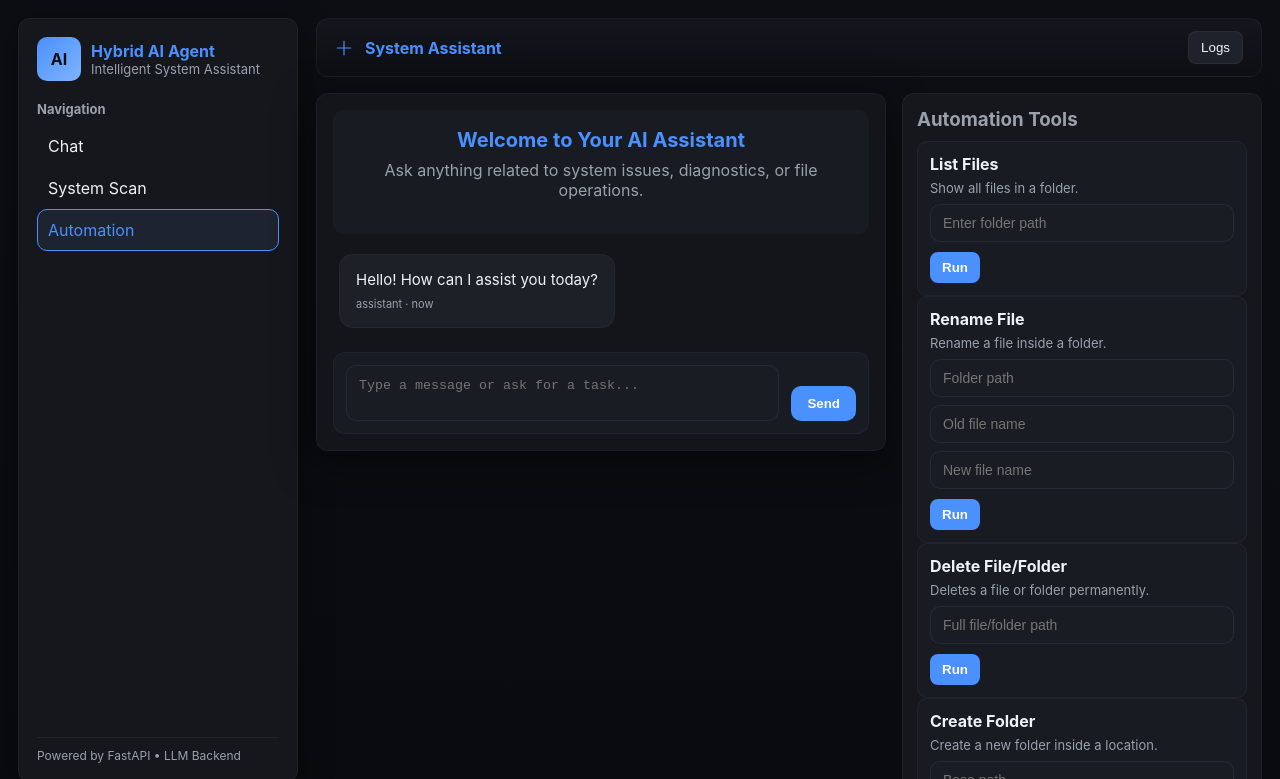
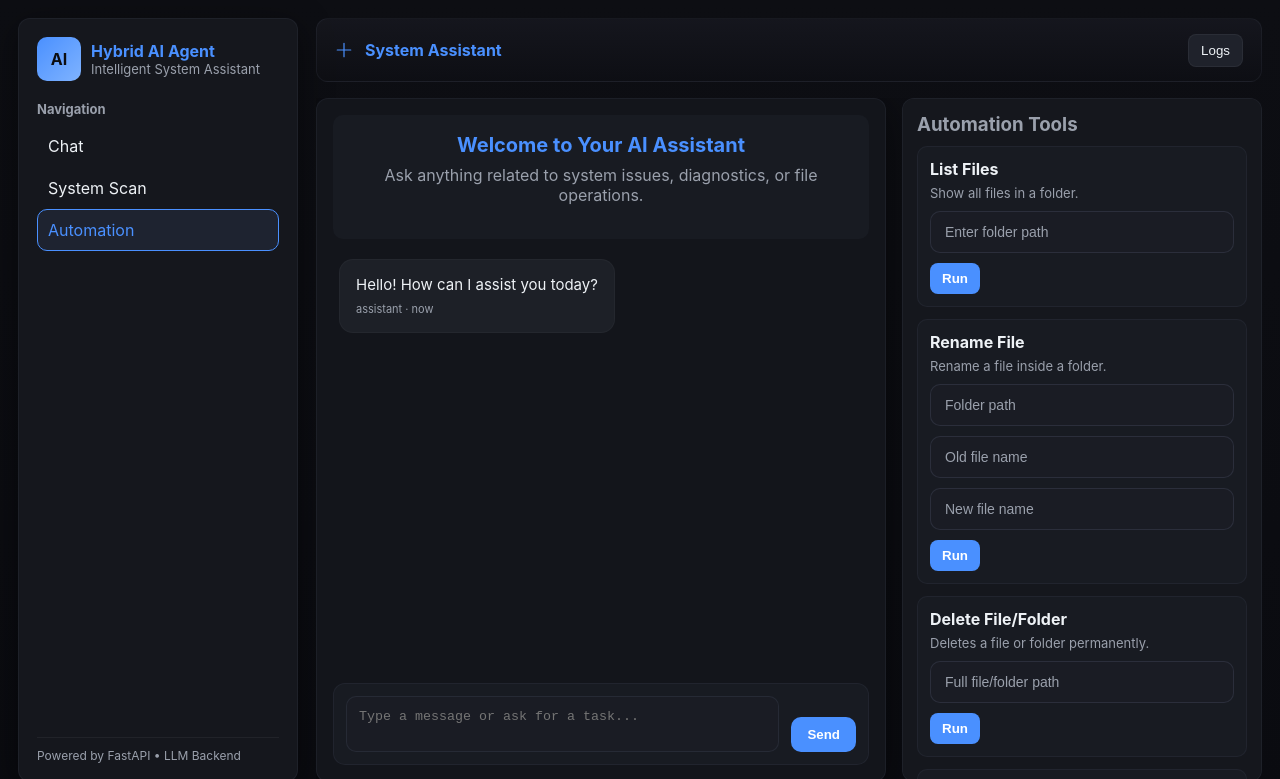
Before and after one commit to udai-veer-saini/hybrid-ai-agent, a plain HTML site: page frontend/index.html in a window 1280 px wide. Both pictures are taken after a click on the element "Automation". Shown: the top 779 px of the page. Drawn offline with Linux system fonts and the light colour scheme.

Commit message:
UI Fixes: Stable layout.

```diff
--- a/frontend/index.html
+++ b/frontend/index.html
@@ -25,22 +25,26 @@
     --success:#5da8ff;
 }
 
-*{box-sizing:border-box}
+* { box-sizing:border-box; }
 
-html,body{
+html, body {
     height:100%;
     margin:0;
     font-family:Inter, "Segoe UI", system-ui, -apple-system, Roboto, Arial;
     color:var(--text);
     background:linear-gradient(180deg,#0d0e13 0%, #0a0b10 100%);
+    overflow:hidden; /* ensures the page never scrolls */
 }
 
-/* Layout */
-.app{
+/* ===============================
+   ROOT LAYOUT
+================================ */
+.app {
     height:100vh;
     display:flex;
     gap:18px;
     padding:18px;
+    overflow:hidden;  /* prevents outer scroll issues */
 }
 
 /* ===============================
@@ -56,6 +60,7 @@ html,body{
     display:flex;
     flex-direction:column;
     gap:14px;
+    flex-shrink:0;
 }
 
 .brand{
@@ -102,7 +107,6 @@ html,body{
     color:var(--accent);
 }
 
-/* Footer */
 .sidebar-footer{
     margin-top:auto;
     padding-top:10px;
@@ -112,15 +116,18 @@ html,body{
 }
 
 /* ===============================
-   MAIN AREA
+   MAIN COLUMN
 ================================ */
-.main{
+.main {
     flex:1;
     display:flex;
     flex-direction:column;
     gap:16px;
+    min-height:0;    /* required for nested flexbox */
+    min-width:0;     /* prevents horizontal collapse */
 }
 
+/* TOP BAR */
 .topbar{
     height:64px;
     background:var(--panel-bg);
@@ -130,6 +137,7 @@ html,body{
     display:flex;
     justify-content:space-between;
     align-items:center;
+    flex-shrink:0;
 }
 
 .topbar .title{
@@ -141,10 +149,24 @@ html,body{
 }
 
 /* ===============================
+   CONTENT AREA (chat + tools)
+================================ */
+.content {
+    flex:1;
+    display:flex;
+    gap:16px;
+    min-height:0;
+    min-width:0;
+    overflow:hidden;
+}
+
+/* ===============================
    CHAT AREA
 ================================ */
-.chat-area{
+.chat-area {
     flex:1;
+    min-width:0;   /* THIS prevents chat shrinking horizontally */
+    min-height:0;
     background:#13151b;
     border-radius:12px;
     padding:16px;
@@ -153,6 +175,7 @@ html,body{
     display:flex;
     flex-direction:column;
     gap:12px;
+    overflow:hidden; /* required */
 }
 
 .hero{
@@ -165,9 +188,12 @@ html,body{
 .hero h1{margin:0;font-size:20px;color:var(--accent)}
 .hero p{margin-top:8px;color:var(--muted)}
 
+/* Chat messages scroll */
 .chat-window{
     flex:1;
-    overflow:auto;
+    overflow-y:auto;
+    min-height:0;
+    min-width:0;
     display:flex;
     flex-direction:column;
     gap:10px;
@@ -200,29 +226,13 @@ html,body{
     color:var(--text);
 }
 
-/* Timestamps */
 .meta{
     margin-top:6px;
     font-size:11px;
     color:var(--muted);
 }
 
-/* Typing */
-.dot{
-    width:8px;height:8px;
-    background:var(--accent);
-    border-radius:50%;
-    animation:bounce 1.1s infinite;
-}
-@keyframes bounce{
-    0%{transform:translateY(0)}
-    50%{transform:translateY(-6px)}
-    100%{transform:translateY(0)}
-}
-
-/* ===============================
-   COMPOSER
-================================ */
+/* Composer */
 .composer{
     display:flex;
     gap:12px;
@@ -230,7 +240,8 @@ html,body{
     background:#181b22;
     border-radius:12px;
     border:1px solid var(--card-border);
-    align-items: flex-end;
+    align-items:flex-end;
+    flex-shrink:0;
 }
 
 .composer textarea{
@@ -241,8 +252,8 @@ html,body{
     padding:12px;
     border-radius:10px;
     resize:none;
-    overflow-y: auto !important;
-    max-height: 120px !important;
+    overflow-y:auto;
+    max-height:120px;
 }
 
 .composer textarea:focus{
@@ -260,49 +271,46 @@ html,body{
     cursor:pointer;
 }
 
+/* Logger */
+.logger{
+    background:#1a1c24;
+    border:1px solid rgba(110,120,150,0.15);
+    padding:8px;
+    border-radius:8px;
+    font-size:12px;
+    color:var(--muted);
+    max-height:120px;
+    overflow:auto;
+}
+
 /* ===============================
-   RIGHT PANEL (TOOLS)
+   RIGHT TOOL PANEL
 ================================ */
 .panel{
     width:360px;
+    flex-shrink:0;   /* keeps width stable */
     background:#15171d;
     border-radius:12px;
     padding:14px;
     border:1px solid var(--card-border);
-    overflow:auto;
-    align-self: flex-start !important;
+    overflow-y:auto;
+    min-height:0;
 }
 
-.panel h3{
-    margin:0 0 10px;
-    color:var(--muted);
-}
+.panel h3{margin:0 0 10px;color:var(--muted)}
 
 .tool-card{
     background:#181b22;
     border:1px solid var(--card-border);
     padding:12px;
     border-radius:10px;
+    margin-bottom:12px;
 }
 
-.tool-card h4{
-    margin:0 0 6px;
-    color:var(--text);
-}
+.tool-card h4{margin:0 0 6px;color:var(--text)}
+.tool-card p{margin:0;font-size:13px;color:var(--muted)}
+.tool-card .actions{margin-top:10px;display:flex;gap:8px}
 
-.tool-card p{
-    margin:0;
-    font-size:13px;
-    color:var(--muted);
-}
-
-.tool-card .actions{
-    margin-top:10px;
-    display:flex;
-    gap:8px;
-}
-
-/* Buttons */
 .tool-btn{
     padding:8px 12px;
     border-radius:8px;
@@ -320,85 +328,62 @@ html,body{
 }
 
 /* ===============================
-   INPUT FIELDS (Automation)
-================================ */
-.input-field{
-    width:100%;
-    padding:10px 12px;
-    margin-top:8px;
-    background:#1a1c24;
-    border-radius:10px;
-    border:1px solid rgba(110,120,150,0.15);
-    color:var(--text);
-    font-size:14px;
-}
-
-.input-field:focus{
-    background:#1d1f26;
-    outline:none;
-    border-color:var(--accent);
-}
-
-/* ===============================
-   MODAL
-================================ */
-.modal-backdrop{
-    position:fixed;inset:0;
-    background:rgba(0,0,0,0.6);
-    display:none;
-    align-items:center;
-    justify-content:center;
-    z-index:9999;
-}
-
-.modal{
-    background:#1b1d25;
-    padding:20px;
-    border-radius:12px;
-    border:1px solid var(--card-border);
-    width:440px;
-    max-width:90%;
-}
-
-.modal h3{margin:0 0 12px;color:var(--accent)}
-.modal p{color:var(--muted)}
-.modal-actions{display:flex;justify-content:flex-end;gap:10px}
-
-/* ===============================
-   LOGGER
-================================ */
-.logger{
-    background:#1a1c24;
-    border:1px solid rgba(110,120,150,0.15);
-    padding:8px;
-    border-radius:8px;
-    font-size:12px;
-    color:var(--muted);
-    max-height:120px;
-    overflow:auto;
-}
-/* Fix chat + automation panel vertical alignment */
-.content {
-    display: flex;            /* ensure it's flex */
-    gap: 16px;                /* keep your spacing */
-    align-items: flex-start;  /* THIS fixes the panel position */
-    height: 100%;
-}
-
-/* Make sure panel does not stretch or drift */
-.panel {
-    align-self: flex-start;
-}
-
-
-
-/* ===============================
    RESPONSIVE
 ================================ */
 @media(max-width:980px){
     .sidebar{display:none}
     .panel{display:none}
 }
+/* ===============================
+   MODERN THIN SCROLLBARS
+================================ */
+* {
+    scrollbar-width: thin;                /* Firefox */
+    scrollbar-color: #3a3f4b transparent; /* Firefox */
+}
+
+::-webkit-scrollbar {
+    width: 6px;   /* slim */
+}
+
+::-webkit-scrollbar-track {
+    background: transparent; /* clean */
+}
+
+::-webkit-scrollbar-thumb {
+    background: #3a3f4b;
+    border-radius: 6px;
+}
+
+::-webkit-scrollbar-thumb:hover {
+    background: #4a4f5c;
+}
+
+/* ===================================
+   AUTOMATION INPUT FIELD (Polished)
+=================================== */
+.input-field {
+    width: 100%;
+    padding: 12px 14px;                 /* more breathing room */
+    margin-top: 10px;                   /* spacing above inputs */
+    background: #1a1c24;
+    border-radius: 10px;                /* soft, modern radius */
+    border: 1px solid rgba(110,120,150,0.20);
+    color: var(--text);
+    font-size: 14px;
+    transition: border-color 0.15s ease, background 0.15s ease;
+}
+
+.input-field:focus {
+    outline: none;
+    background: #1d1f26;                /* subtle glow */
+    border-color: var(--accent);        /* theme blue */
+}
+
+.input-field::placeholder {
+    color: var(--muted);
+}
+
 
 </style>
 </head>
```
